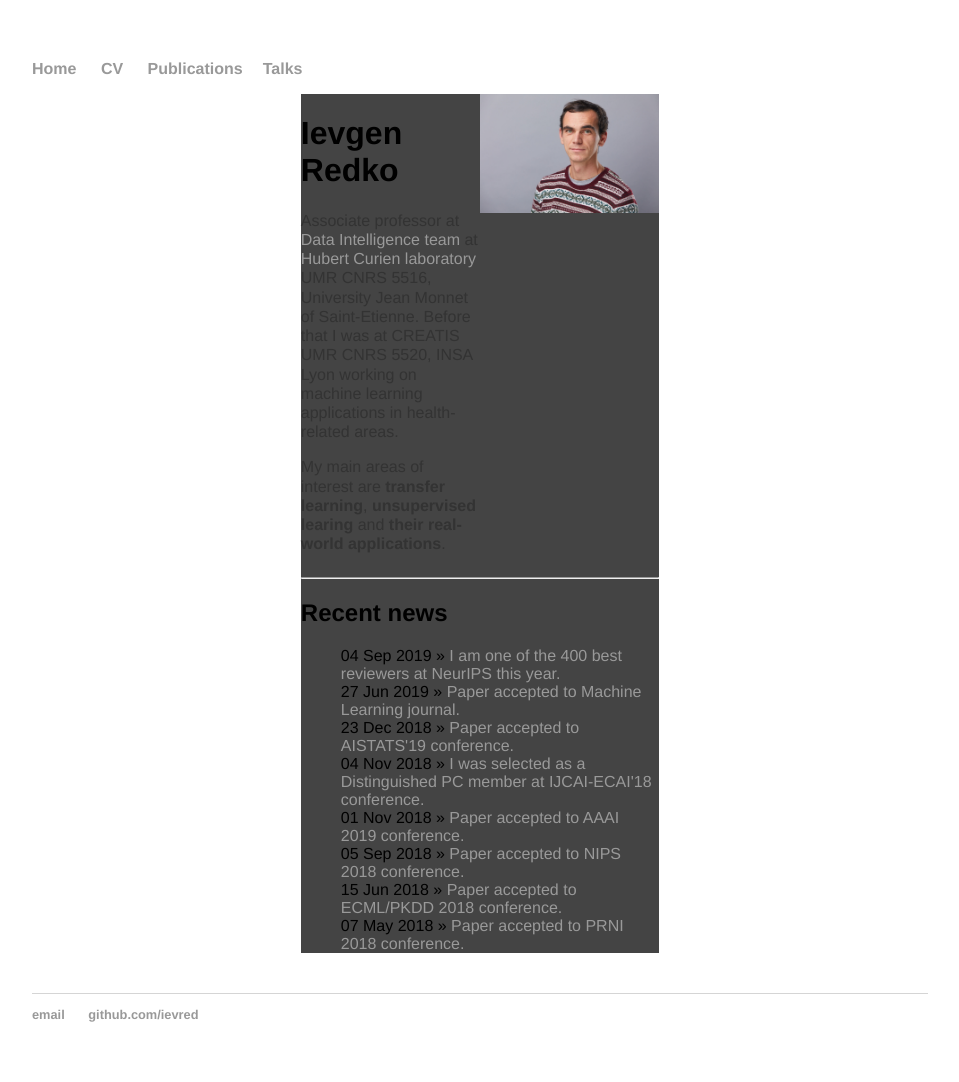
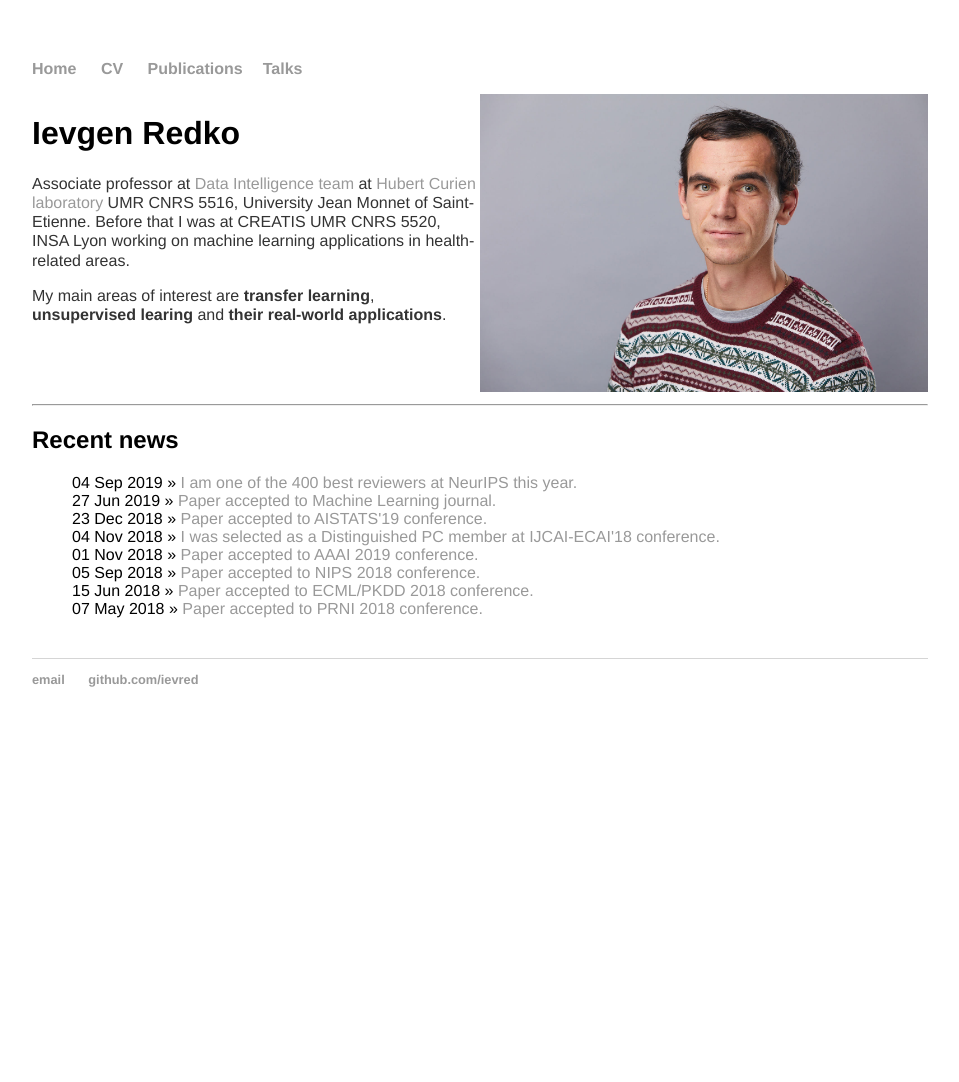
Before and after one commit to ievred/ievred.github.io, a Jekyll site: the page built from index.html, in a window 1280 px wide. Shown: the whole page, without its empty margins (160-1119 px from the left). Built offline with Jekyll 4.4.1, drawn with Linux system fonts in a browser that asks for light colours; after the commit the page ends 900 px from its top, so only the background shows below that.

Commit message:
Update main.css

```diff
--- a/css/main.css
+++ b/css/main.css
@@ -50,20 +50,3 @@ ul.posts {
 ul.posts li {
     list-style: none;
 }
-
-.container {
-    width: 40%;
-    height: 40%;
-    background: #444;
-    margin: 0 auto;
-}
-.container img.wide {
-    max-width: 100%;
-    max-height: 100%;
-    height: auto;
-}
-.container img.tall {
-    max-height: 100%;
-    max-width: 100%;
-    width: auto;
-}
```
